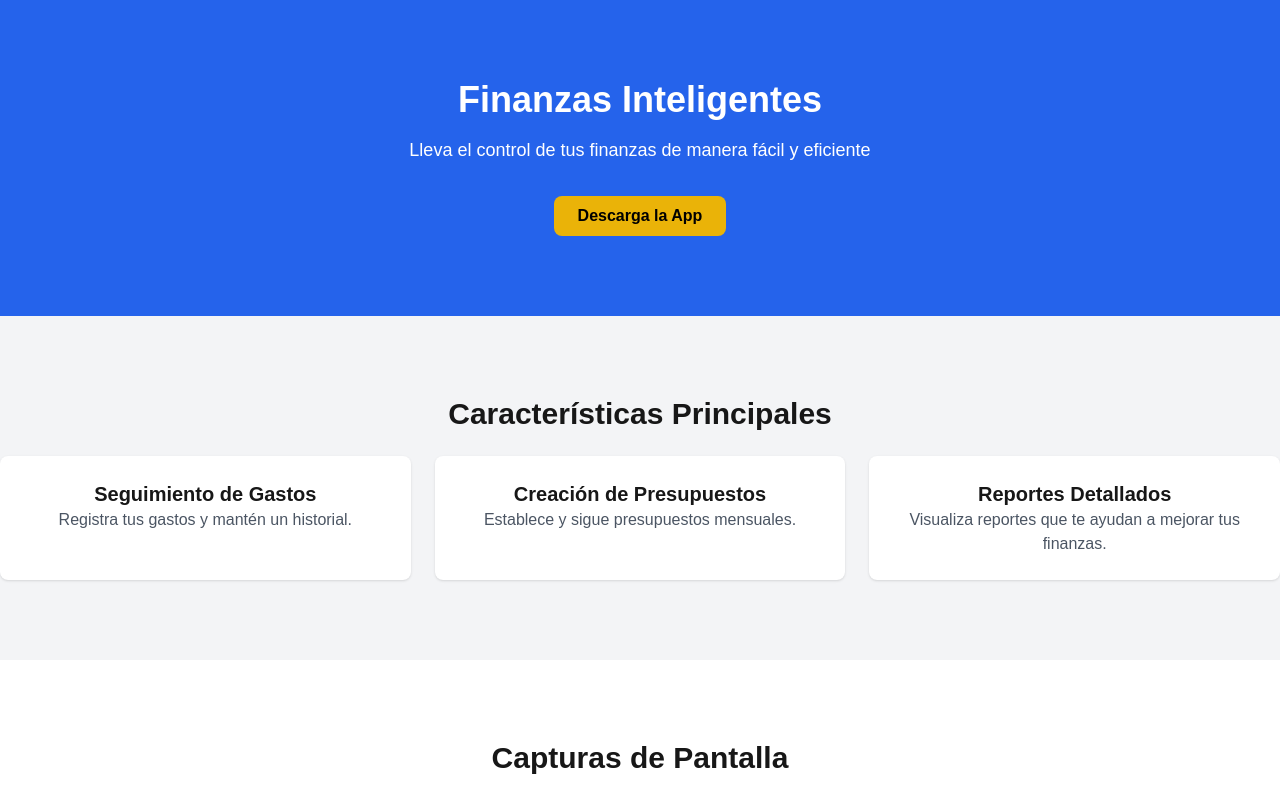
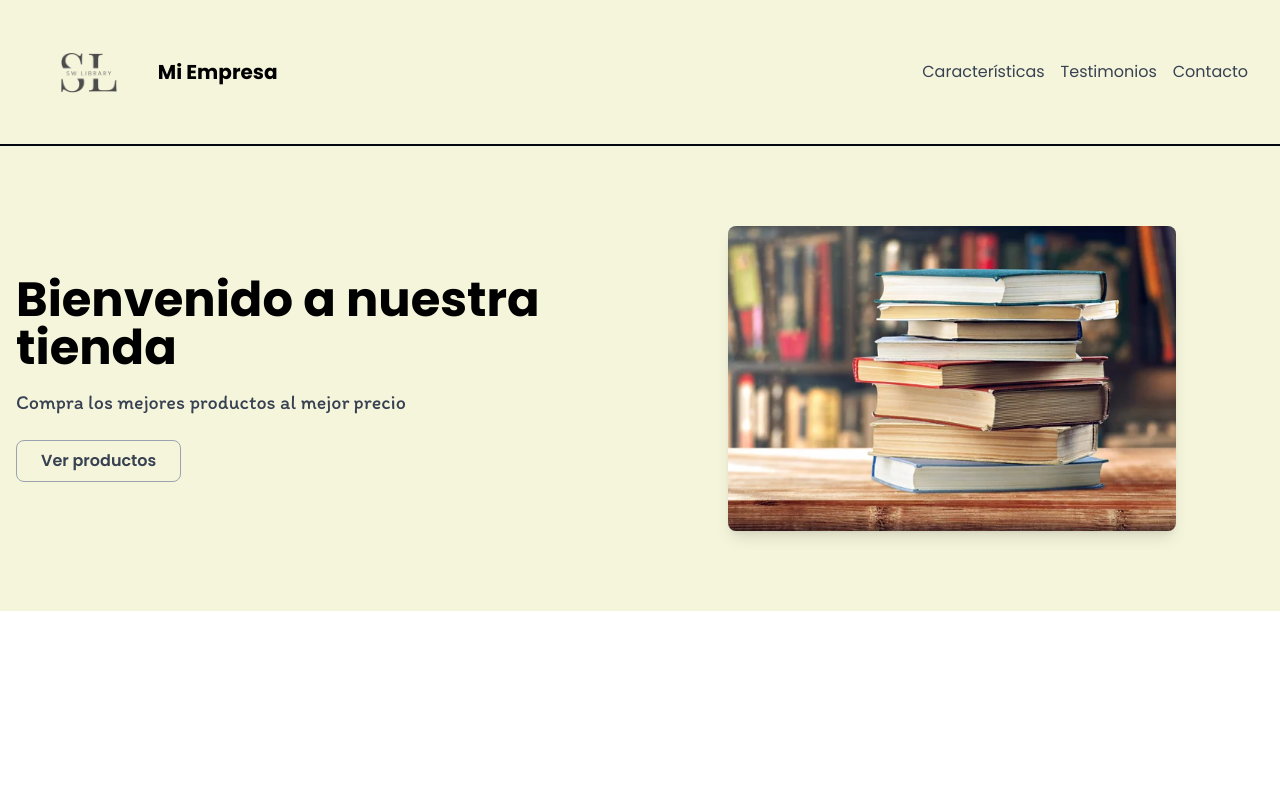
Before and after one commit to Alfarog507/Landing-Demo, a Next.js app in the folder frontend/: page / in a window 1280 px wide. Shown: the top 798 px of the page. Built offline with nearby package versions, Linux system fonts and the light colour scheme.

Commit message:
Creamos el Header y Hero de SW Library

```diff
--- a/frontend/src/app/components/Header.tsx
+++ b/frontend/src/app/components/Header.tsx
@@ -1,20 +1,26 @@
 // app/components/Header.tsx
+"use client";
+
 import React from "react";
 
-type HeaderProps = {
-  title: string;
-  tagline: string;
-  buttonText: string;
-};
-
-const Header: React.FC<HeaderProps> = ({ title, tagline, buttonText }) => {
+const Header: React.FC = () => {
   return (
-    <header className="bg-blue-600 text-white text-center py-20">
-      <h1 className="text-4xl font-bold mb-4">{title}</h1>
-      <p className="text-lg mb-8">{tagline}</p>
-      <button className="bg-yellow-500 text-black py-2 px-6 rounded-lg font-semibold hover:bg-yellow-600">
-        {buttonText}
-      </button>
+    <header className="flex items-center justify-between p-4 md:px-8 bg-cream border-b-2 border-gray-950">
+      <div className="flex items-center">
+        <img src="/images/Logo.png" alt="Logo de la Empresa" className="h-28" />
+        <span className="ml-3 text-xl font-bold text-black">Mi Empresa</span>
+      </div>
+      <nav className="hidden md:flex space-x-4">
+        <a href="#features" className="text-gray-700 hover:text-black">
+          Características
+        </a>
+        <a href="#testimonials" className="text-gray-700 hover:text-black">
+          Testimonios
+        </a>
+        <a href="#contact" className="text-gray-700 hover:text-black">
+          Contacto
+        </a>
+      </nav>
     </header>
   );
 };
--- /dev/null
+++ b/frontend/src/app/components/Hero.tsx
@@ -0,0 +1,35 @@
+// app/components/Hero.tsx
+"use client";
+
+import React from "react";
+
+type HeroProps = {
+  title: string;
+  subtitle: string;
+  buttonText: string;
+};
+
+const Hero: React.FC<HeroProps> = ({ title, subtitle, buttonText }) => {
+  return (
+    <section className="bg-cream text-black py-20 px-4 text-center md:text-left">
+      <div className="container mx-auto flex flex-col md:flex-row items-center justify-between">
+        <div className="md:w-1/2">
+          <h1 className="text-5xl font-bold font-poppins mb-4">{title}</h1>
+          <p className="text-xl text-gray-700 mb-6 font-itim">{subtitle}</p>
+          <button className="bg-transparent border border-gray-400 text-gray-700 py-2 px-6 rounded-lg font-semibold hover:border-black hover:text-black transition duration-300">
+            {buttonText}
+          </button>
+        </div>
+        <div className="md:w-1/2 mt-8 md:mt-0 flex justify-center">
+          <img
+            src="/images/image1.jpg"
+            alt="Imagen del Producto"
+            className="w-full max-w-md h-auto rounded-lg shadow-lg"
+          />
+        </div>
+      </div>
+    </section>
+  );
+};
+
+export default Hero;
--- a/frontend/src/app/layout.tsx
+++ b/frontend/src/app/layout.tsx
@@ -14,7 +14,7 @@ const geistMono = localFont({
 });
 
 export const metadata: Metadata = {
-  title: "Create Next App",
+  title: "SW Library",
   description: "Generated by create next app",
 };
 
@@ -24,12 +24,20 @@ export default function RootLayout({
   children: React.ReactNode;
 }>) {
   return (
-    <html lang="en">
-      <body
-        className={`${geistSans.variable} ${geistMono.variable} antialiased`}
-      >
-        {children}
-      </body>
+    <html lang="es">
+      <head>
+        <link rel="preconnect" href="https://fonts.googleapis.com" />
+        <link
+          rel="preconnect"
+          href="https://fonts.gstatic.com"
+          crossOrigin="anonymous"
+        />
+        <link
+          href="https://fonts.googleapis.com/css2?family=Itim&family=Poppins:wght@300;400;500;600;700;800&display=swap"
+          rel="stylesheet"
+        />
+      </head>
+      <body className="font-poppins">{children}</body>
     </html>
   );
 }
--- a/frontend/src/app/page.tsx
+++ b/frontend/src/app/page.tsx
@@ -1,22 +1,16 @@
 // app/page.tsx
 import Header from "./components/Header";
-import Features from "./components/Features";
-import Screenshots from "./components/Screenshots";
-import Testimonials from "./components/Testimonials";
-import SubscribeForm from "./components/SubscribeForm";
+import Hero from "./components/Hero";
 
 export default function Home() {
   return (
     <div>
-      <Header
-        title="Finanzas Inteligentes"
-        tagline="Lleva el control de tus finanzas de manera fácil y eficiente"
-        buttonText="Descarga la App"
+      <Header />
+      <Hero
+        title="Bienvenido a nuestra tienda"
+        subtitle="Compra los mejores productos al mejor precio"
+        buttonText="Ver productos"
       />
-      <Features />
-      <Screenshots />
-      <Testimonials />
-      <SubscribeForm />
     </div>
   );
 }
--- a/frontend/tailwind.config.ts
+++ b/frontend/tailwind.config.ts
@@ -9,8 +9,11 @@ const config: Config = {
   theme: {
     extend: {
       colors: {
-        background: "var(--background)",
-        foreground: "var(--foreground)",
+        cream: "#f5f5dc", // Color crema para fondo
+      },
+      fontFamily: {
+        poppins: ["Poppins", "sans-serif"],
+        itim: ["Itim", "sans-serif"],
       },
     },
   },
```
Also changed, not shown: frontend/public/images/Logo.png (added), frontend/public/images/image1.jpg (added).
